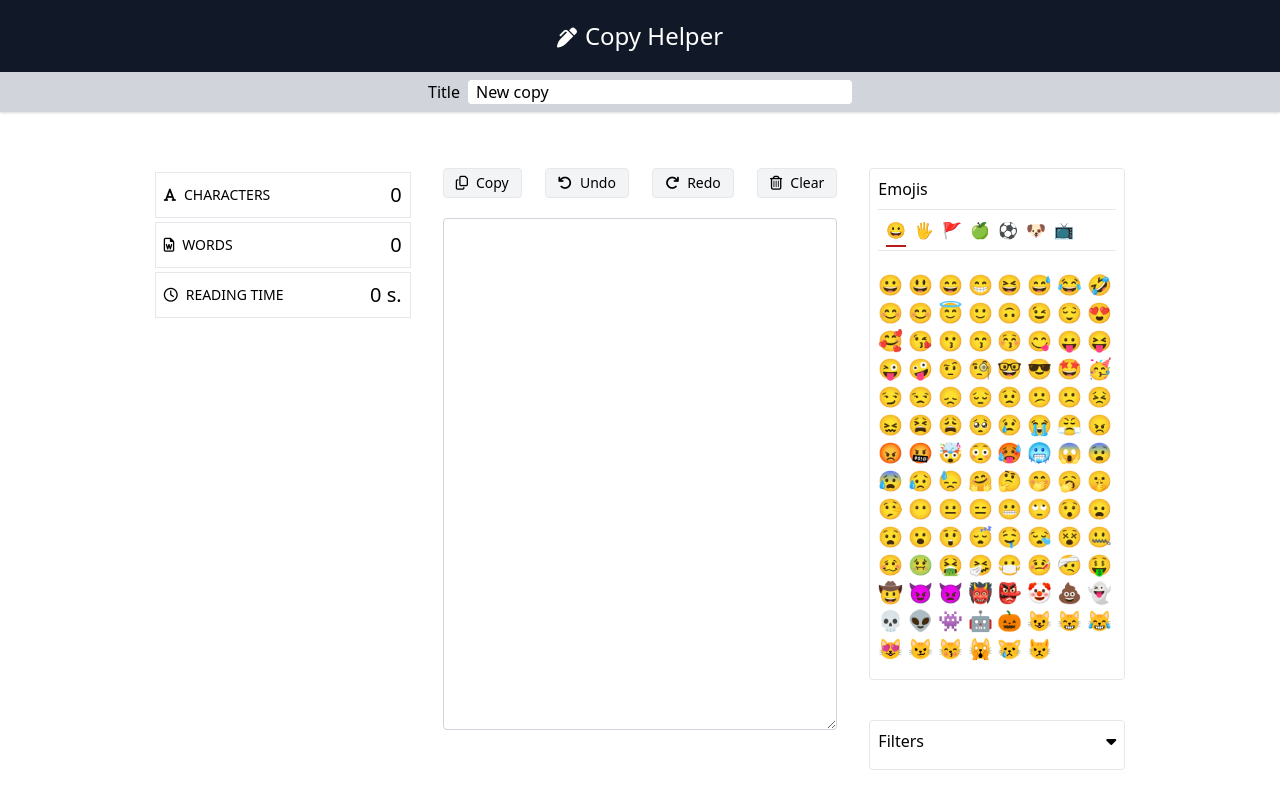
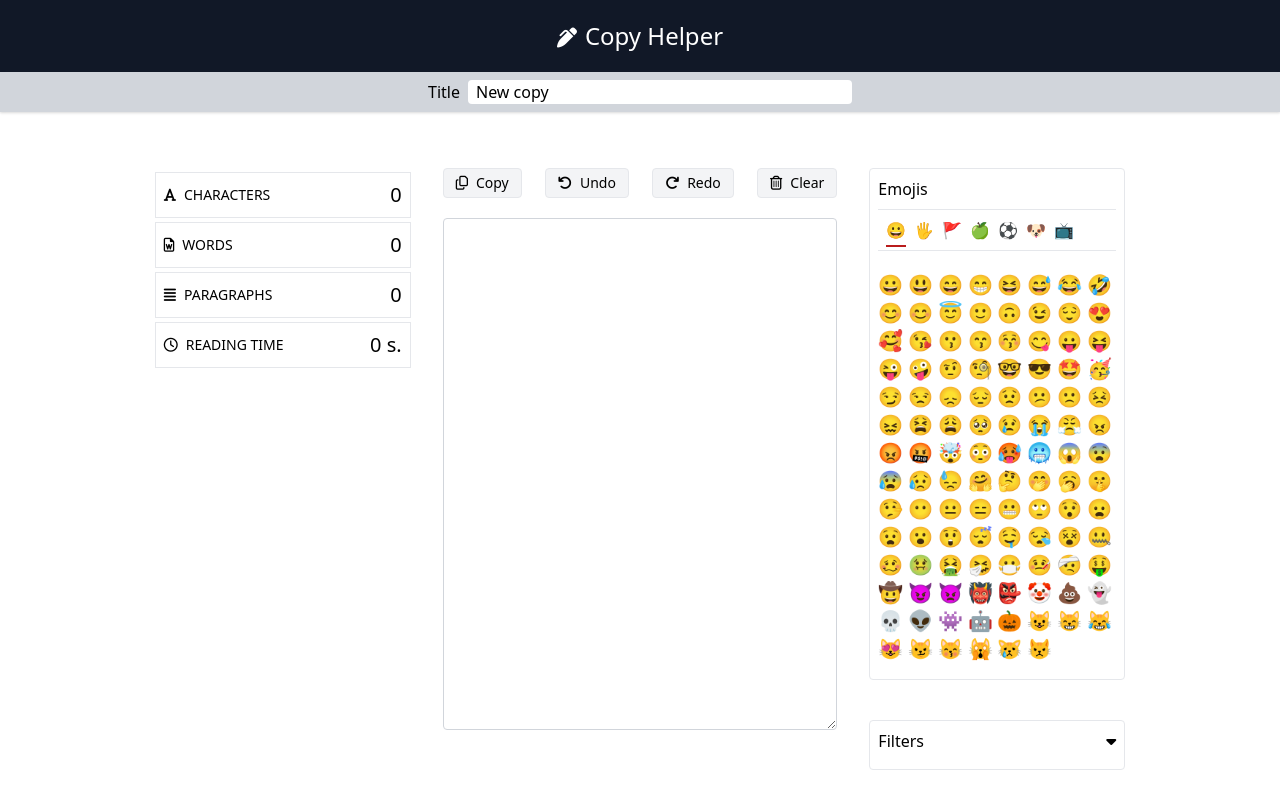
Before and after one commit to tury3001/copy-helper, a Vue app: page / in a window 1280 px wide. Shown: the top 808 px of the page. Built offline with nearby package versions, Linux system fonts and the light colour scheme.

Commit message:
ParagraphCounter

```diff
--- a/src/components/CopyHelper.vue
+++ b/src/components/CopyHelper.vue
@@ -15,6 +15,9 @@
         </panel-data>
         <panel-data label="Words" icon="far fa-file-word">
           <count-words :copy="copy"></count-words>
+        </panel-data>
+        <panel-data label="Paragraphs" icon="fas fa-align-justify">
+          <count-paragraphs :copy="copy"></count-paragraphs>
         </panel-data>
         <panel-data label="Reading time" icon="far fa-clock">
           <reading-time :copy="copy"></reading-time>
@@ -74,6 +77,7 @@
 
 import CountChars from './CountChars.vue'
 import CountWords from './CountWords.vue'
+import CountParagraphs from './CountParagraphs.vue'
 import ReadingTime from './ReadingTime.vue'
 import EmojiPicker from './EmojiPicker.vue'
 import ToolButton from './ToolButton.vue'
@@ -82,8 +86,8 @@ import PanelData from './PanelData.vue'
 import Filters from './Filters.vue'
 
 export default {
-  components: { CountChars, CountWords, ReadingTime, EmojiPicker,
-                ToolButton, CopyTitle, PanelData, Filters },
+  components: { CountChars, CountWords, CountParagraphs, ReadingTime,
+                EmojiPicker, ToolButton, CopyTitle, PanelData, Filters },
   data() {
     return {
       appTitle: 'Copy Helper',
--- /dev/null
+++ b/src/components/CountParagraphs.vue
@@ -0,0 +1,16 @@
+<template>
+  <span class="text-xl">{{ countParagraphs(copy) }}</span>
+</template>
+
+<script>
+  export default {
+    name: 'count-paragraphs',
+    props: ['copy'],
+    methods: {
+      countParagraphs () {
+
+        return this.copy.split('.\n').length - 1
+      }
+    }
+  }
+</script>
```
Also changed, not shown: 1 other file (tests, documents, lock files or other folders).
